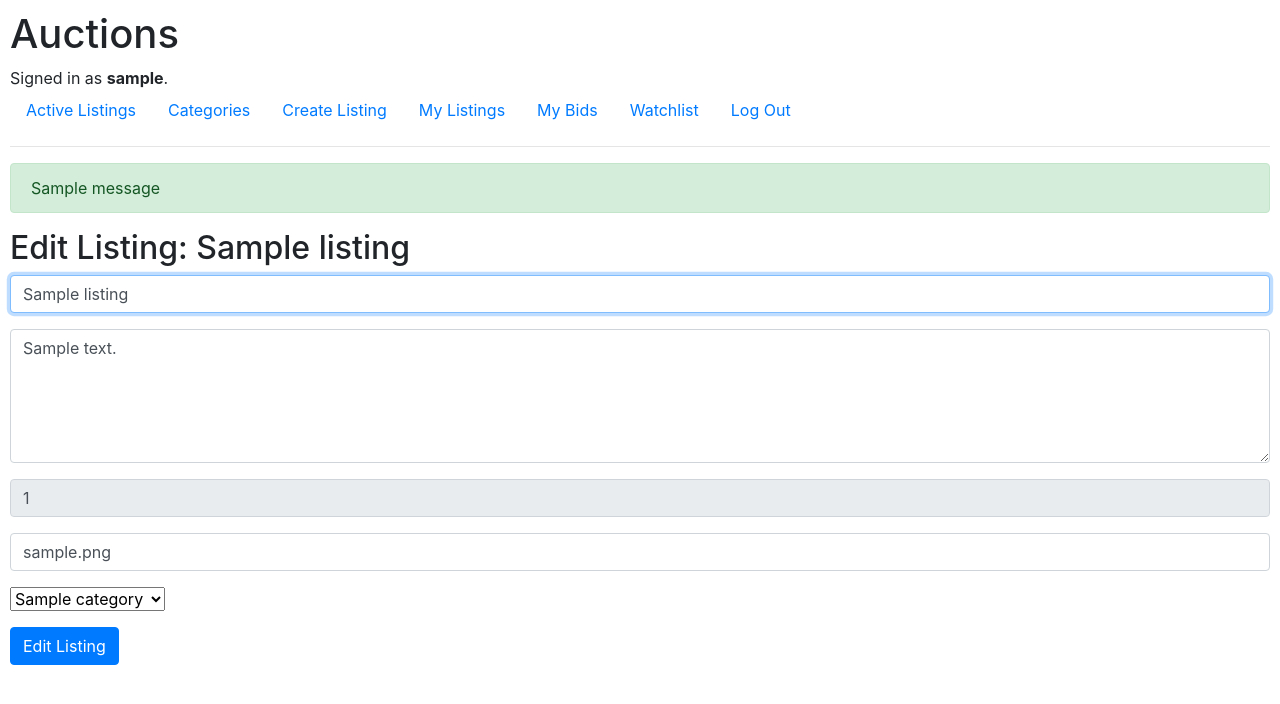
After one commit to MasterTK575/commerce, a Django app: page /edit_listing/1 in a window 1280 px wide. The commit adds this page. Shown: the top 704 px of the page. Run offline with Django 3.2, Linux system fonts and the light colour scheme; a user stored in the database is signed in; tables that the repository leaves empty hold one stand-in row (values such as "Sample post"); one stand-in notice (Sample message) is shown; some libraries are stand-ins or nearby versions.

Commit message:
added comments and edit listing

```diff
--- a/auctions/models.py
+++ b/auctions/models.py
@@ -63,4 +63,5 @@ class Comment(models.Model):
     modified = models.DateTimeField(auto_now=True)
 
     def __str__(self):
-        return f"{self.user} commented {self.comment} on {self.listing}"
+        formatted_date = self.created.strftime('%Y-%m-%d %H:%M')
+        return f"{self.user} on {formatted_date}: {self.comment}"
--- a/auctions/templates/auctions/category.html
+++ b/auctions/templates/auctions/category.html
@@ -15,12 +15,14 @@
     {% else %}
     <div> No Image provided</div>
     {% endif %}
-    {% if listing.bids.all %}
+    {% if listing.bids.exists %}
       <div> Price: {{ listing.highest_bid.bid }}$</div>
     {% else %}
       <div> Starting Price: {{ listing.starting_bid }}$</div>
     {% endif %}
 
+    <div>{% if  listing.active == True %} Active {% else %} Closed {% endif %}</div>
+    <div> Last modified: {{ listing.modified }}</div>
     <div> Created: {{ listing.created }}</div>
   </li>
   {% empty %}
--- a/auctions/templates/auctions/create_listing.html
+++ b/auctions/templates/auctions/create_listing.html
@@ -24,7 +24,7 @@
             <select class="form-select" aria-label="Default select example" name="category">
                 <option value="" selected>Select a category</option>
                 {% for category in categories %}
-                    <option value={{category}}>{{ category }}</option>
+                    <option value={{category.name}}>{{ category.name }}</option>
                 {% endfor %}
               </select>
         </div>
--- /dev/null
+++ b/auctions/templates/auctions/edit_listing.html
@@ -0,0 +1,33 @@
+{% extends "auctions/layout.html" %}
+
+{% block body %}
+
+
+    <h2>Edit Listing: {{ listing.title }}</h2>
+
+
+    <form action="{% url 'edit_listing' listing.id %}" method="post">
+        {% csrf_token %}
+        <div class="form-group">
+            <input class="form-control" autofocus type="text" name="title" placeholder="Title" value="{{ listing.title }}" required>
+        </div>
+        <div class="form-group">
+            <textarea class="form-control" name="description" placeholder="Description" rows="5" required>{{ listing.description }}</textarea>
+        </div>
+        <div class="form-group">
+            <input class="form-control" type="number" min="0" name="starting_bid" placeholder="Starting Bid" value="{{ listing.starting_bid }}" {% if listing.bids.exists %} disabled {% else %} required {% endif %}>
+        </div>
+        <div class="form-group">
+            <input class="form-control" type="url" name="image_url" placeholder="URL to your Image" value="{{ listing.image_url }}">
+        </div>
+        <div class="form-group">
+            <select class="form-select" aria-label="Default select example" name="category">
+                <option value="" {% if listing.category == None %} selected {% endif %}>Select a category</option>
+                {% for category in categories %}
+                    <option value={{category.name}} {% if listing.category == category %} selected {% endif %}>{{ category.name }}</option>
+                {% endfor %}
+              </select>
+        </div>
+        <input class="btn btn-primary" type="submit" value="Edit Listing">
+    </form>
+{% endblock %}
--- a/auctions/templates/auctions/index.html
+++ b/auctions/templates/auctions/index.html
@@ -15,12 +15,13 @@
     {% else %}
     <div> No Image provided</div>
     {% endif %}
-    {% if listing.bids.all %}
+    {% if listing.bids.exists %}
       <div> Price: {{ listing.highest_bid.bid }}$</div>
     {% else %}
       <div> Starting Price: {{ listing.starting_bid }}$</div>
     {% endif %}
 
+    <div> Last modified: {{ listing.modified }}</div>
     <div> Created: {{ listing.created }}</div>
   </li>
   {% empty %}
--- a/auctions/templates/auctions/my_bids.html
+++ b/auctions/templates/auctions/my_bids.html
@@ -15,16 +15,18 @@
     {% else %}
     <div> No Image provided</div>
     {% endif %}
-    {% if listing.bids.all %}
+    {% if listing.bids.exists %}
       <div> Price: {{ listing.highest_bid.bid }}$</div>
     {% else %}
       <div> Starting Price: {{ listing.starting_bid }}$</div>
     {% endif %}
 
+    <div>{% if  listing.active == True %} Active {% else %} Closed {% endif %}</div>
+    <div> Last modified: {{ listing.modified }}</div>
     <div> Created: {{ listing.created }}</div>
   </li>
   {% empty %}
-  <li>No active listings at the moment!</li>
+  <li>You haven't bid on any listings yet.</li>
   {% endfor %}
 </ul>
 {% endblock %}
--- a/auctions/templates/auctions/my_listings.html
+++ b/auctions/templates/auctions/my_listings.html
@@ -15,13 +15,14 @@
     {% else %}
     <div> No Image provided</div>
     {% endif %}
-    {% if listing.bids.all %}
+    {% if listing.bids.exists %}
       <div> Price: {{ listing.highest_bid.bid }}$</div>
     {% else %}
       <div> Starting Price: {{ listing.starting_bid }}$</div>
     {% endif %}
 
     <div>{% if  listing.active == True %} Active {% else %} Closed {% endif %}</div>
+    <div> Last modified: {{ listing.modified }}</div>
     <div> Created: {{ listing.created }}</div>
   </li>
   {% empty %}
--- a/auctions/templates/auctions/watchlist.html
+++ b/auctions/templates/auctions/watchlist.html
@@ -15,13 +15,14 @@
     {% else %}
     <div> No Image provided</div>
     {% endif %}
-    {% if listing.bids.all %}
+    {% if listing.bids.exists %}
       <div> Price: {{ listing.highest_bid.bid }}$</div>
     {% else %}
       <div> Starting Price: {{ listing.starting_bid }}$</div>
     {% endif %}
 
     <div>{% if  listing.active == True %} Active {% else %} Closed {% endif %}</div>
+    <div> Last modified: {{ listing.modified }}</div>
     <div> Created: {{ listing.created }}</div>
   </li>
   {% empty %}
--- a/auctions/urls.py
+++ b/auctions/urls.py
@@ -12,5 +12,7 @@ urlpatterns = [
     path("my_listings", views.my_listings, name="my_listings"),
     path("watchlist", views.watchlist, name="watchlist"),
     path("categories/<int:category_id>", views.categories, name="categories"),
-    path("my_bids", views.my_bids, name="my_bids")
+    path("my_bids", views.my_bids, name="my_bids"),
+    path("comment", views.comment, name="comment"),
+    path("edit_listing/<int:listing_id>", views.edit_listing, name="edit_listing")
 ]
--- a/auctions/views.py
+++ b/auctions/views.py
@@ -12,10 +12,9 @@ from .models import *
 # TODO:
 # add timespan to listings; when date is reached listing will get closed automatically
 # add option to modify listings
-# add option to modify comments
 
 def index(request):
-    active_listings = Listing.objects.filter(active=True).order_by('-created')
+    active_listings = Listing.objects.filter(active=True).order_by('-modified')
     return render(request, "auctions/index.html", {
         "listings": active_listings
     })
@@ -128,6 +127,74 @@ def create_listing(request):
         "categories": categories
     })
 
+@login_required
+def edit_listing(request, listing_id):
+    user = request.user
+    try:
+        listing = Listing.objects.get(pk=listing_id)
+    except:
+        messages.error(request, "No such listing exists.")
+        return HttpResponseRedirect(reverse("index"))
+    if listing.user != user:
+        messages.error(request, "Can only edit your own listings.")
+        return HttpResponseRedirect(reverse("listing", args=(listing_id,)))
+
+    # if listing is edited
+    if request.method == "POST":
+        title = request.POST["title"]
+        description = request.POST["description"]
+        starting_bid = request.POST["starting_bid"]
+        image_url = request.POST["image_url"]
+        category_name = request.POST["category"]
+        # error checking
+        if not title or not description or not starting_bid:
+            messages.error(request, "Must fill out all required fields.")
+            return HttpResponseRedirect(reverse("edit_listing", args=(listing_id,)))
+
+        if len(title) > 64 or len(description) > 500 or len(image_url) > 500:
+            messages.error(request, "Too many characters.")
+            return HttpResponseRedirect(reverse("edit_listing", args=(listing_id,)))
+
+        try:
+            starting_bid = int(starting_bid)
+        except:
+            messages.error(request, "Bid must be an Integer.")
+            return HttpResponseRedirect(reverse("edit_listing", args=(listing_id,)))
+
+        if starting_bid < 0:
+            messages.error(request, "Bid must be a positive Integer.")
+            return HttpResponseRedirect(reverse("edit_listing", args=(listing_id,)))
+
+        if category_name and not Category.objects.filter(name=category_name).exists():
+            messages.error(request, "Must be a valid category.")
+            return HttpResponseRedirect(reverse("edit_listing", args=(listing_id,)))
+
+        # no changing the starting bid if there have already been bids
+        if listing.bids.exists() and listing.starting_bid != starting_bid:
+            messages.error(request, "Can't edit the starting_bid if bids have already been placed.")
+            return HttpResponseRedirect(reverse("edit_listing", args=(listing_id,)))
+
+        # if all okay, update listing
+        listing.title = title
+        listing.description = description
+        listing.starting_bid = starting_bid
+        listing.image_url = image_url
+        if category_name:
+            category = Category.objects.get(name=category_name)
+            listing.category = category
+        else:
+            listing.category = None
+        listing.save()
+        return HttpResponseRedirect(reverse("listing", args=(listing_id,)))
+
+    # if GET
+    else:
+        categories = Category.objects.all().order_by('name')
+        return render(request, "auctions/edit_listing.html", {
+        "listing": listing,
+        "categories": categories
+        })
+
 def listing(request, listing_id):
     # get the listing
     try:
@@ -179,7 +246,7 @@ def listing(request, listing_id):
                 return render(request, "auctions/listing.html", {
                 "listing": listing
                 })
-            if listing.bids.all():
+            if listing.bids.exists():
                 if bid <= listing.highest_bid().bid:
                     messages.error(request, "Bid is not high engouh.")
                     return render(request, "auctions/listing.html", {
@@ -196,14 +263,16 @@ def listing(request, listing_id):
             new_bid.save()
             messages.success(request, "Bid placed successfully.")
 
+    comments = Comment.objects.filter(listing=listing).order_by('-created')
     return render(request, "auctions/listing.html", {
-        "listing": listing
+        "listing": listing,
+        "comments" : comments
     })
 
 @login_required
 def my_listings(request):
     user = request.user
-    listings = Listing.objects.filter(user=user).order_by('-created')
+    listings = Listing.objects.filter(user=user).order_by('-modified')
     return render(request, "auctions/my_listings.html", {
         "listings": listings
     })
@@ -273,3 +342,31 @@ def my_bids(request):
     return render(request, "auctions/my_bids.html", {
             "listings": listings_withbid
         })
+
+@login_required
+def comment(request):
+    if request.method == "POST":
+        user = request.user
+        listing_id = request.POST['listing']
+        try:
+            listing = Listing.objects.get(pk=listing_id)
+        except:
+            messages.error(request, "Not a valid listing.")
+            return HttpResponseRedirect(reverse("index"))
+        text = request.POST['comment']
+        if listing.active == False:
+            messages.error(request, "Can't comment on closed listings.")
+            return HttpResponseRedirect(reverse("listing", args=(listing_id,)))
+        if not text:
+            messages.error(request, "Must provide a comment.")
+            return HttpResponseRedirect(reverse("listing", args=(listing_id,)))
+        if len(text) > 200:
+            messages.error(request, "Comment is too long.")
+            return HttpResponseRedirect(reverse("listing", args=(listing_id,)))
+        # if ok, save comment
+        comment = Comment(comment=text, user=user, listing=listing)
+        comment.save()
+        messages.success(request, "Comment placed successfully.")
+        return HttpResponseRedirect(reverse("listing", args=(listing_id,)))
+
+    return HttpResponseRedirect(reverse("index"))
```
Also changed, not shown: auctions/templates/auctions/listing.html (+26 -3 lines).
